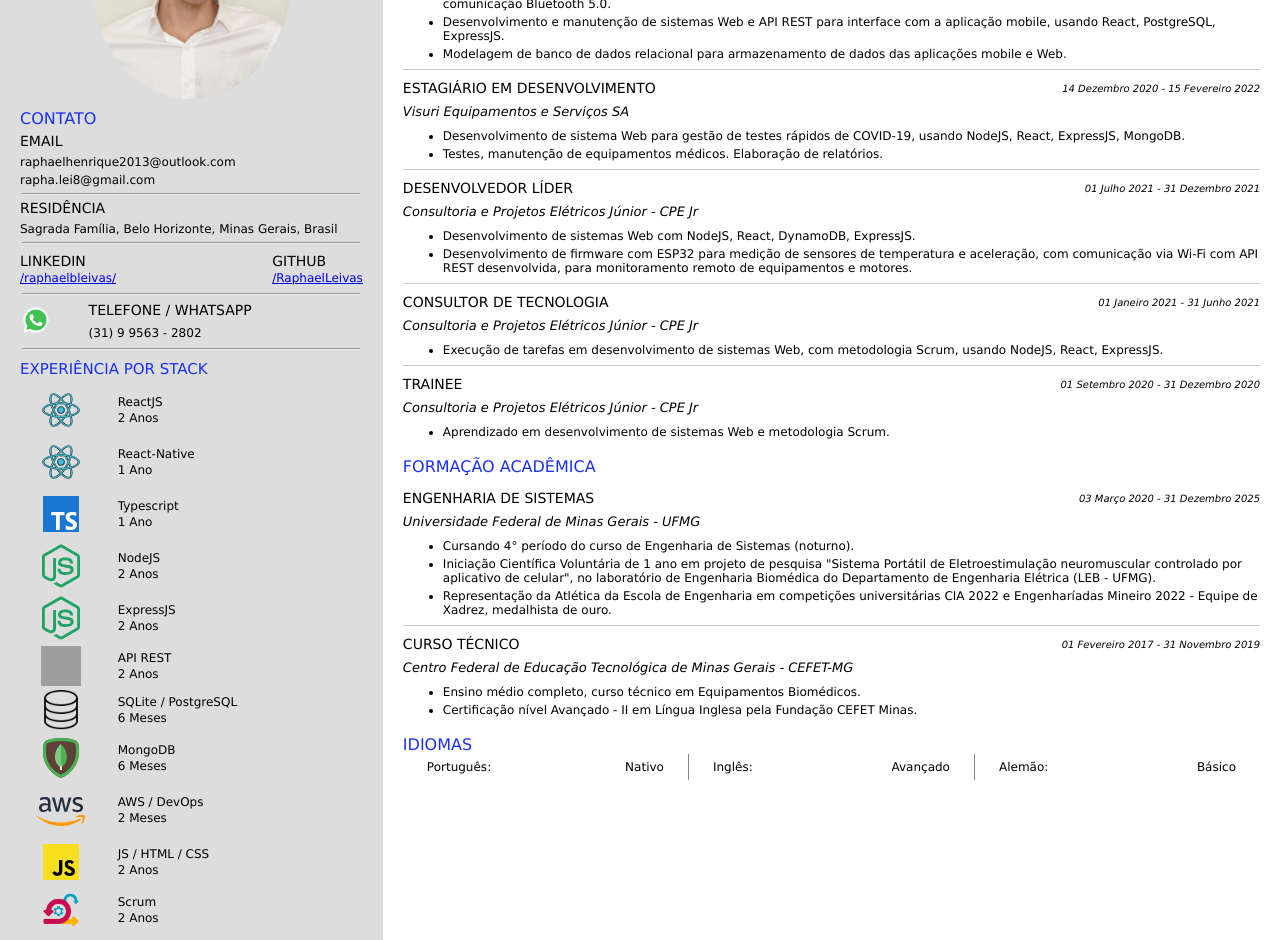
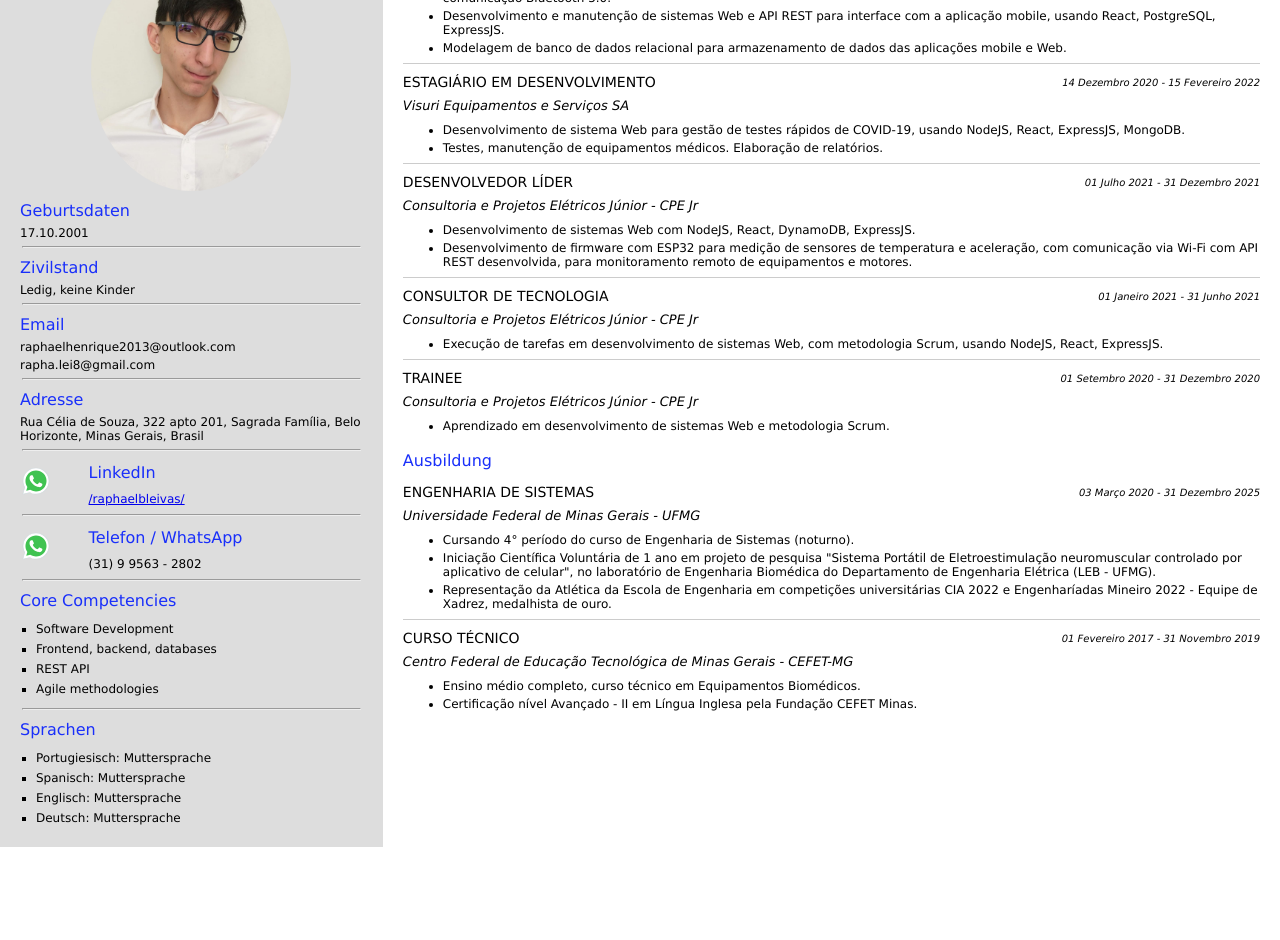
Before and after one commit to RaphaelLeivas/cv-generator, a React (Create React App) app: page / in a window 1280 px wide. Shown: the part 220-1160 px from the top of the page. After the commit the page ends 1067 px from the top, so only its background shows below. Built offline with nearby package versions, Linux system fonts and the light colour scheme; grey boxes are pictures that could not be loaded.

Commit message:
add estrutura base do CV Deutsch

```diff
--- a/src/components/CV.tsx
+++ b/src/components/CV.tsx
@@ -7,20 +7,8 @@ import randomImage from '../assets/images/random.jpg'
 import { COLORS } from '../constants/colors'
 
 // stack icons / SVG
-import { ReactComponent as ReactIcon } from '../assets/images/stack/reactIcon.svg'
-import { ReactComponent as TypescriptIcon } from '../assets/images/stack/typescriptIcon.svg'
-import { ReactComponent as JavascriptIcon } from '../assets/images/stack/javascriptIcon.svg'
-import { ReactComponent as NodejsIcon } from '../assets/images/stack/nodejsIcon.svg'
-import { ReactComponent as MongodbIcon } from '../assets/images/stack/mongodbIcon.svg'
-import { ReactComponent as AwsIcon } from '../assets/images/stack/awsIcon.svg'
 import { ReactComponent as WhatsappIcon } from '../assets/images/whatsappIcon.svg'
 
-// stack icons / SVG
-import databaseIcon from '../assets/images/stack/databaseIcon.png'
-import scrumIcon from '../assets/images/stack/scrumIcon.png'
-import apiIcon from '../assets/images/stack/apiIcon.png'
-
-import { StackExperienceRow } from './StackExperienceRow'
 import { ProfessionalExperienceRow } from './ProfessionalExperienceRow'
 import { CVText } from './CVText'
 
@@ -52,6 +40,7 @@ const useStyles = makeStyles((theme) => ({
   experienceSection: {
     flex: 2.5,
     padding: 20,
+    paddingTop: 0,
 
     display: 'flex',
     flexDirection: 'column',
@@ -93,25 +82,25 @@ const useStyles = makeStyles((theme) => ({
     }
   },
   infoSectionTitle: {
-    textTransform: 'uppercase',
+    textTransform: 'none',
     color: COLORS.PRIMARY,
     fontSize: 16,
     marginBottom: 4,
     marginTop: 10,
   },
   infoSectionSubtitle: {
-    textTransform: 'uppercase',
+    textTransform: 'none',
     marginBottom: 2,
     marginTop: 5,
     fontSize: 14,
   },
   cvTitle: {
-    textTransform: 'uppercase',
+    textTransform: 'none',
     color: COLORS.PRIMARY,
-    fontSize: 22,
+    fontSize: 32,
 
-    marginBottom: 2,
-    marginTop: -8,
+    marginBottom: 8,
+    marginTop: 8,
   },
   cvSubTitle: {
     fontSize: 18,
@@ -163,7 +152,7 @@ const useStyles = makeStyles((theme) => ({
 }))
 
 const HIDE_PROFILE_IMAGE = false
-const CURRENT_AGE = 21
+// const CURRENT_AGE = 21
 
 interface CVProps {
   isAcademic: boolean
@@ -178,6 +167,8 @@ export const CV = React.forwardRef<HTMLDivElement, CVProps>((props, ref) => {
     <div ref={ref}>
       <div className={classes.root}>
         <div className={classes.infoSection}>
+          <p className={classes.cvTitle}>Raphael Henrique Braga Leivas</p>
+
           <img
             src={HIDE_PROFILE_IMAGE ? randomImage : profileImage}
             className={classes.profileImage}
@@ -185,22 +176,33 @@ export const CV = React.forwardRef<HTMLDivElement, CVProps>((props, ref) => {
           />
 
           <div className={classes.textContainer}>
-            <p className={classes.infoSectionTitle}>{t('contact')}</p>
+            <p className={classes.infoSectionTitle}>Geburtsdaten</p>
+            <CVText>17.10.2001</CVText>
 
-            <p className={classes.infoSectionSubtitle}>{t('email')}</p>
+            <hr style={{ margin: '2px' }} />
+
+            <p className={classes.infoSectionTitle}>Zivilstand</p>
+            <CVText>Ledig, keine Kinder</CVText>
+
+            <hr style={{ margin: '2px' }} />
+
+            <p className={classes.infoSectionTitle}>{t('email')}</p>
             <CVText>raphaelhenrique2013@outlook.com</CVText>
             <CVText style={{ marginTop: '-2px' }} >rapha.lei8@gmail.com</CVText>
 
             <hr style={{ margin: '2px' }} />
 
-            <p className={classes.infoSectionSubtitle}>{t('residence')}</p>
-            <CVText>Sagrada Família, Belo Horizonte, Minas Gerais, {t('brazil')}</CVText>
+            <p className={classes.infoSectionTitle}>Adresse</p>
+            <CVText>Rua Célia de Souza, 322 apto 201, Sagrada Família, Belo Horizonte, Minas Gerais, {t('brazil')}</CVText>
 
             <hr style={{ margin: '2px' }} />
 
-            <div className={classes.socialsContainer}>
-              <div style={{ marginTop: 0 }}>
-                <p className={classes.infoSectionSubtitle}>{t('linkedin')}</p>
+            <div className={classes.phoneContainer}>
+              <div className={classes.wppIcon}>
+                <WhatsappIcon />
+              </div>
+              <div className={classes.phoneInfo}>
+                <p className={classes.infoSectionTitle}>LinkedIn</p>
                 <a
                   href="https://www.linkedin.com/in/raphaelbleivas/"
                   target="_blank"
@@ -208,18 +210,6 @@ export const CV = React.forwardRef<HTMLDivElement, CVProps>((props, ref) => {
                   style={{ marginTop: 6, marginBottom: 6 }}
                 >
                   /raphaelbleivas/
-                </a>
-              </div>
-
-              <div style={{ marginTop: 0 }}>
-                <p className={classes.infoSectionSubtitle}>{t('github')}</p>
-                <a
-                  href="https://github.com/RaphaelLeivas"
-                  target="_blank"
-                  rel="noopener noreferrer"
-                  style={{ marginTop: 6, marginBottom: 6 }}
-                >
-                  /RaphaelLeivas
                 </a>
               </div>
             </div>
@@ -232,67 +222,39 @@ export const CV = React.forwardRef<HTMLDivElement, CVProps>((props, ref) => {
 
               </div>
               <div className={classes.phoneInfo}>
-                <p className={classes.infoSectionSubtitle}>{t('phone')} / {t('whatsapp')}</p>
+                <p className={classes.infoSectionTitle}>Telefon / {t('whatsapp')}</p>
                 <CVText>(31) 9 9563 - 2802</CVText>
               </div>
             </div>
 
-            <hr style={{ margin: '2px' }} />
+            <hr style={{ margin: '2px', marginBottom: '8px' }} />
 
-            <p className={classes.infoSectionTitle} style={{ fontSize: 15 }}>{t('stackExperience')}</p>
+            <p className={classes.infoSectionTitle}>Core Competencies</p>
+            <ul style={{ listStyle: 'square', paddingLeft: 16 }}>
+              <li><CVText>Software Development</CVText></li>
+              <li><CVText>Frontend, backend, databases</CVText></li>
+              <li><CVText>REST API</CVText></li>
+              <li><CVText>Agile methodologies</CVText></li>
+            </ul>
+
+            <hr style={{ margin: '2px', marginBottom: '8px' }} />
+
+            <p className={classes.infoSectionTitle}>Sprachen</p>
+            <ul style={{ listStyle: 'square', paddingLeft: 16 }}>
+              <li><CVText>Portugiesisch: Muttersprache</CVText></li>
+              <li><CVText>Spanisch: Muttersprache</CVText></li>
+              <li><CVText>Englisch: Muttersprache</CVText></li>
+              <li><CVText>Deutsch: Muttersprache</CVText></li>
+            </ul>
+
           </div>
-
-          <StackExperienceRow Icon={ReactIcon} name="ReactJS" experience={`2 ${t('years')}`} />
-
-          <StackExperienceRow Icon={ReactIcon} name="React-Native" experience={`1 ${t('year')}`} />
-
-          <StackExperienceRow
-            Icon={TypescriptIcon}
-            name="Typescript"
-            experience={`1 ${t('year')}`}
-          />
-
-          <StackExperienceRow Icon={NodejsIcon} name="NodeJS" experience={`2 ${t('years')}`} />
-
-          <StackExperienceRow
-            Icon={NodejsIcon}
-            name="ExpressJS"
-            experience={`2 ${t('years')}`}
-          />
-
-          <StackExperienceRow
-            src={apiIcon}
-            name="API REST"
-            experience={`2 ${t('years')}`}
-          />
-
-          <StackExperienceRow
-            src={databaseIcon}
-            name="SQLite / PostgreSQL"
-            experience={`6 ${t('months')}`}
-          />
-
-          <StackExperienceRow Icon={MongodbIcon} name="MongoDB" experience={`6 ${t('months')}`} />
-
-          <StackExperienceRow Icon={AwsIcon} name="AWS / DevOps" experience={`2 ${t('months')}`} />
-
-          <StackExperienceRow
-            Icon={JavascriptIcon}
-            name="JS / HTML / CSS"
-            experience={`2 ${t('years')}`}
-          />
-
-          <StackExperienceRow src={scrumIcon} name="Scrum" experience={`2 ${t('years')}`} />
         </div>
 
         <div className={classes.experienceSection}>
-          <p className={classes.cvTitle}>Raphael Henrique Braga Leivas</p>
-          {isAcademic ? <></> : <p className={classes.cvSubTitle}>
-            {' '}
-            {t('subtitle')} - {CURRENT_AGE} {t('age')}
-          </p>}
+          <p className={classes.infoSectionTitle}>Kurzprofil</p>
 
-          <p className={classes.infoSectionTitle}>{t('professionalExperience')}</p>
+
+          <p className={classes.infoSectionTitle}>Berufliche Erfahrungen</p>
 
           <ProfessionalExperienceRow
             role={t('techinicianDeveloper')}
@@ -347,7 +309,7 @@ export const CV = React.forwardRef<HTMLDivElement, CVProps>((props, ref) => {
             borderless
           />
 
-          <p className={classes.infoSectionTitle}>{t('academicFormation')}</p>
+          <p className={classes.infoSectionTitle}>Ausbildung</p>
 
           <ProfessionalExperienceRow
             role={t('systemsEngineerUndergraduate')}
@@ -373,25 +335,6 @@ export const CV = React.forwardRef<HTMLDivElement, CVProps>((props, ref) => {
             }
             borderless
           />
-
-          <p className={classes.infoSectionTitle}>{t('languages')}</p>
-
-          <div className={classes.languagesList}>
-            <div className={classes.distanceInfoContainer}>
-              <CVText>{t('portuguese')}:</CVText>
-              <CVText>{t('native')}</CVText>
-            </div>
-
-            <div className={classes.distanceInfoContainer}>
-              <CVText>{t('english')}:</CVText>
-              <CVText>{t('advanced')}</CVText>
-            </div>
-
-            <div className={classes.distanceInfoContainer}>
-              <CVText>{t('german')}:</CVText>
-              <CVText>{t('basic')}</CVText>
-            </div>
-          </div>
         </div>
       </div>
     </div>
```
